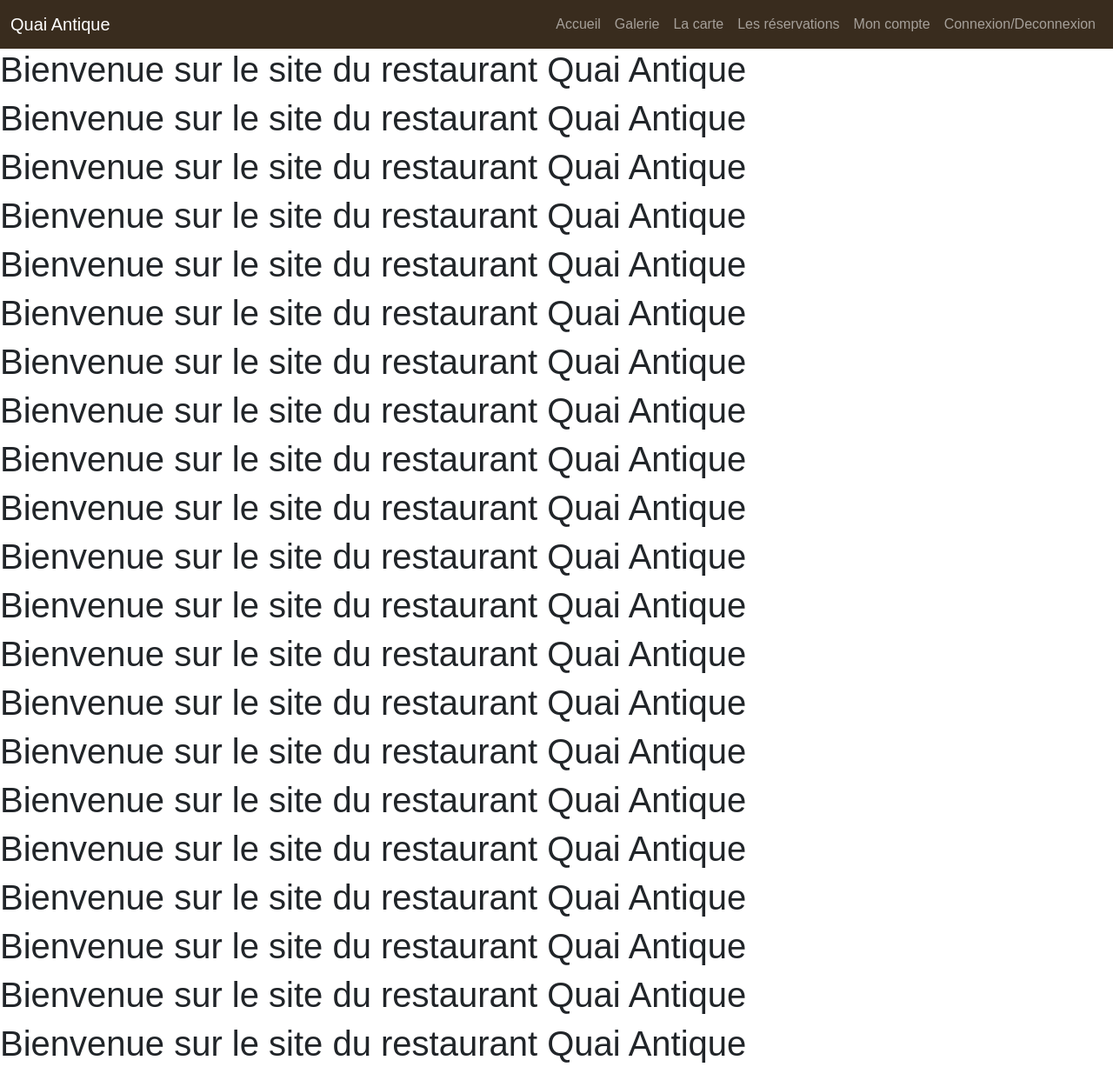
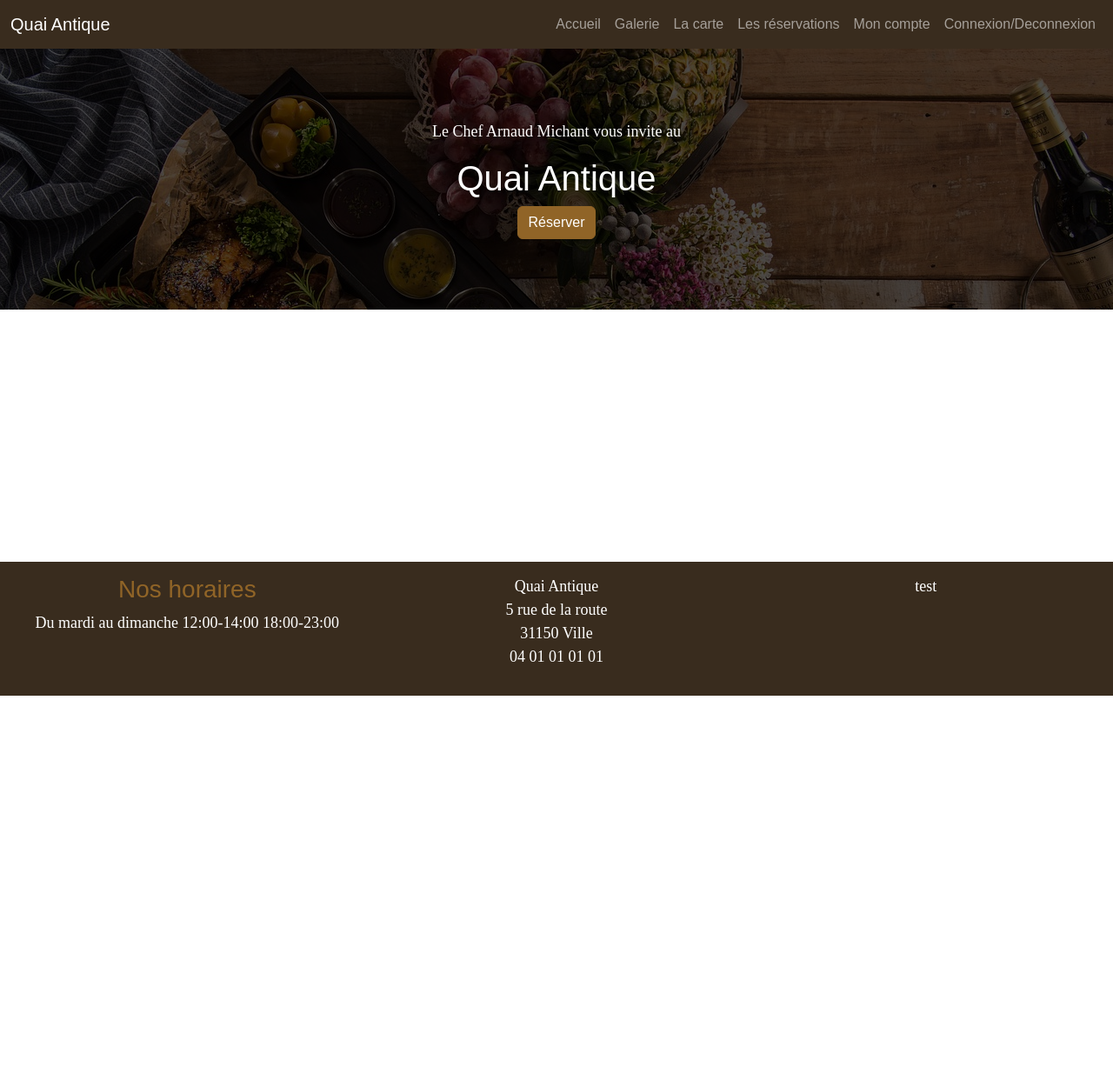
Before and after one commit to Antaresrl/QuaiAntiqueFront, a website with bundled scripts: page index.html in a window 1280 px wide. Shown: the top 1227 px of the page at 87% size. After the commit the page ends 800 px from the top, so only its background shows below. Built offline with nearby package versions, Linux system fonts and the light colour scheme; files whose address does not match are found by name.

Commit message:
Ajout des images + bloc big title

```diff
--- a/pages/home.html
+++ b/pages/home.html
@@ -1,26 +1,7 @@
-<h1>Bienvenue sur le site du restaurant Quai Antique</h1>
-<h1>Bienvenue sur le site du restaurant Quai Antique</h1>
-<h1>Bienvenue sur le site du restaurant Quai Antique</h1>
-<h1>Bienvenue sur le site du restaurant Quai Antique</h1>
-<h1>Bienvenue sur le site du restaurant Quai Antique</h1>
-<h1>Bienvenue sur le site du restaurant Quai Antique</h1>
-<h1>Bienvenue sur le site du restaurant Quai Antique</h1>
-<h1>Bienvenue sur le site du restaurant Quai Antique</h1>
-<h1>Bienvenue sur le site du restaurant Quai Antique</h1>
-<h1>Bienvenue sur le site du restaurant Quai Antique</h1>
-<h1>Bienvenue sur le site du restaurant Quai Antique</h1>
-<h1>Bienvenue sur le site du restaurant Quai Antique</h1>
-<h1>Bienvenue sur le site du restaurant Quai Antique</h1>
-<h1>Bienvenue sur le site du restaurant Quai Antique</h1>
-<h1>Bienvenue sur le site du restaurant Quai Antique</h1>
-<h1>Bienvenue sur le site du restaurant Quai Antique</h1>
-<h1>Bienvenue sur le site du restaurant Quai Antique</h1>
-<h1>Bienvenue sur le site du restaurant Quai Antique</h1>
-<h1>Bienvenue sur le site du restaurant Quai Antique</h1>
-<h1>Bienvenue sur le site du restaurant Quai Antique</h1>
-<h1>Bienvenue sur le site du restaurant Quai Antique</h1>
-<h1>Bienvenue sur le site du restaurant Quai Antique</h1>
-<h1>Bienvenue sur le site du restaurant Quai Antique</h1>
-
-
-<button class="btn btn-primary">Coucou</button>
+<div class="hero-scene text-center text-white">
+    <div class="hero-scene-content">
+        <p>Le Chef Arnaud Michant vous invite au</p>
+        <h1>Quai Antique</h1>
+        <button class="btn btn-primary">Réserver</button>
+    </div>
+</div>
--- a/styles/main.scss
+++ b/styles/main.scss
@@ -16,3 +16,35 @@
     bottom: 0%;
     width: 100%;
 }
+
+p{
+    font-family: serif;
+    font-size: 18px;
+}
+
+.hero-scene{
+    position: relative;
+    &::before{
+        content: "";
+        position: absolute;
+        top: 0;
+        left: 0;
+        width: 100%;
+        height: 100%;
+        background-image: url(../Images/platter-2009590_1280.jpg);
+        background-size: cover;
+        filter: brightness(0.3);
+    }
+    *{
+        //Positionner le code devant le ::before
+        position: relative;
+    }
+
+    .hero-scene-content{
+        height: 300px;
+        display: flex;
+        flex-direction: column;
+        align-items: center;
+        justify-content: center;
+    }
+}
```
Also changed, not shown: Images/barbecue-1239434_1280.jpg (added), Images/chef-4807317_1280.jpg (added), Images/mediterranean-cuisine-2378758_1280.jpg (added), Images/platter-2009590_1280.jpg (added), Images/restaurant-5521372_1280.jpg (added), Images/sushi-8113165_1280.jpg (added), styles/main.css, 1 other file.
